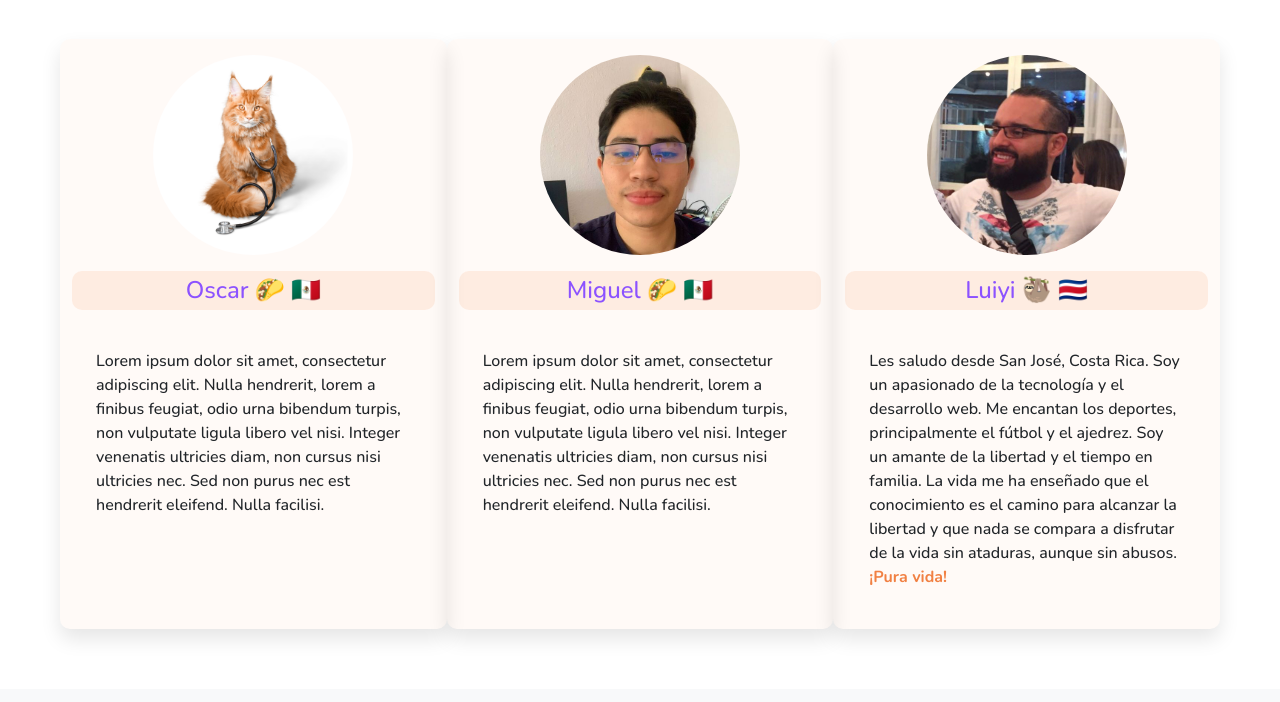
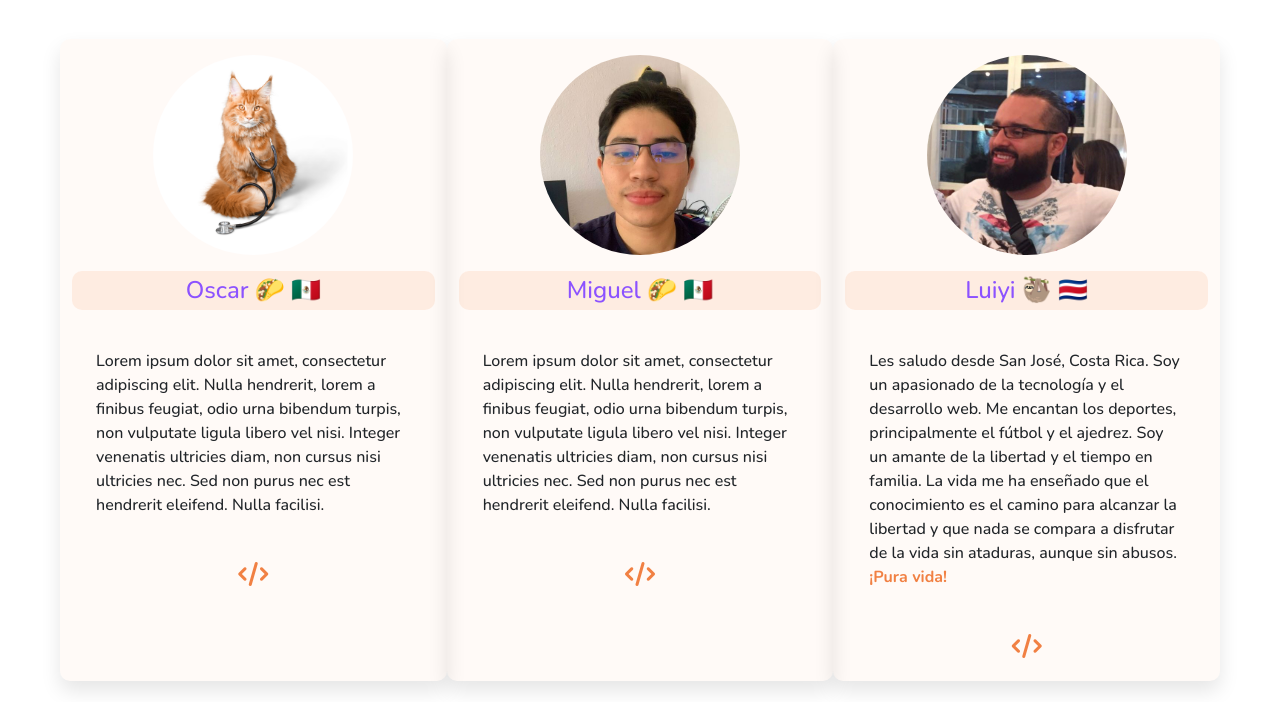
Before and after one commit to LuiyiCR/Latam23-Final-Project-Pet, a React app: page /about-us in a window 1280 px wide. Shown: the part 213-915 px from the top of the page. Built offline with nearby package versions, Linux system fonts and the light colour scheme; no server answers.

Commit message:
Add icon to About Us section and update navbar layout

```diff
--- a/src/front/js/component/AboutUs.js
+++ b/src/front/js/component/AboutUs.js
@@ -19,6 +19,8 @@ const AboutUs = () => {
             bibendum turpis, non vulputate ligula libero vel nisi. Integer venenatis ultricies diam, non cursus nisi
             ultricies nec. Sed non purus nec est hendrerit eleifend. Nulla facilisi.
           </p>
+          <p className='about-us-icon'><i class="fas fa-code"></i>
+          </p>
         </div>
 
         {/* Miguel */}
@@ -30,6 +32,7 @@ const AboutUs = () => {
             bibendum turpis, non vulputate ligula libero vel nisi. Integer venenatis ultricies diam, non cursus nisi
             ultricies nec. Sed non purus nec est hendrerit eleifend. Nulla facilisi.
           </p>
+          <p className='about-us-icon'><i class="fas fa-code"></i></p>
         </div>
 
         {/* Luiyi */}
@@ -39,6 +42,7 @@ const AboutUs = () => {
           <p className='about-us-description'>
             Les saludo desde San José, Costa Rica. Soy un apasionado de la tecnología y el desarrollo web. Me encantan los deportes, principalmente el fútbol y el ajedrez. Soy un amante de la libertad y el tiempo en familia. La vida me ha enseñado que el conocimiento es el camino para alcanzar la libertad y que nada se compara a disfrutar de la vida sin ataduras, aunque sin abusos. <span className='about-us-text-highlight'>¡Pura vida!</span>
           </p>
+          <p className='about-us-icon'><i class="fas fa-code"></i></p>
         </div>
       </div>
     </div>
--- a/src/front/js/component/navbar.js
+++ b/src/front/js/component/navbar.js
@@ -60,9 +60,14 @@ export const Navbar = () => {
                     </ul>
 
                     {isLoggedIn ? (
-                        <Link to='/' className="btn btn-light text-black rounded-3" onClick={handleLogout}>
-                            Logout
-                        </Link>
+                        <div style={{ display: 'flex', alignItems: 'center' }}>
+                            <div className='login-profile-icon' style={{ marginRight: '1rem', display: 'flex', alignItems: 'center' }}>
+                                <i className="fas fa-user-circle" style={{ fontSize: '2rem' }}></i>
+                            </div>
+                            <Link to='/' className="btn btn-light text-black rounded-3" onClick={handleLogout}>
+                                Logout
+                            </Link>
+                        </div>
                     ) : (
                         <div className='btn-group gap-3'>
                             <Link to="/guest" className="button btn text-white rounded-3" type="button">
--- a/src/front/styles/AboutUs.css
+++ b/src/front/styles/AboutUs.css
@@ -60,3 +60,10 @@ Orange: #F18043 */
 .about-us-description {
   padding: 1.5rem;
 }
+
+.about-us-icon {
+  color: #8c52ff;
+  text-align: center;
+  font-weight: bold;
+  font-size: 1.5rem;
+}
```
